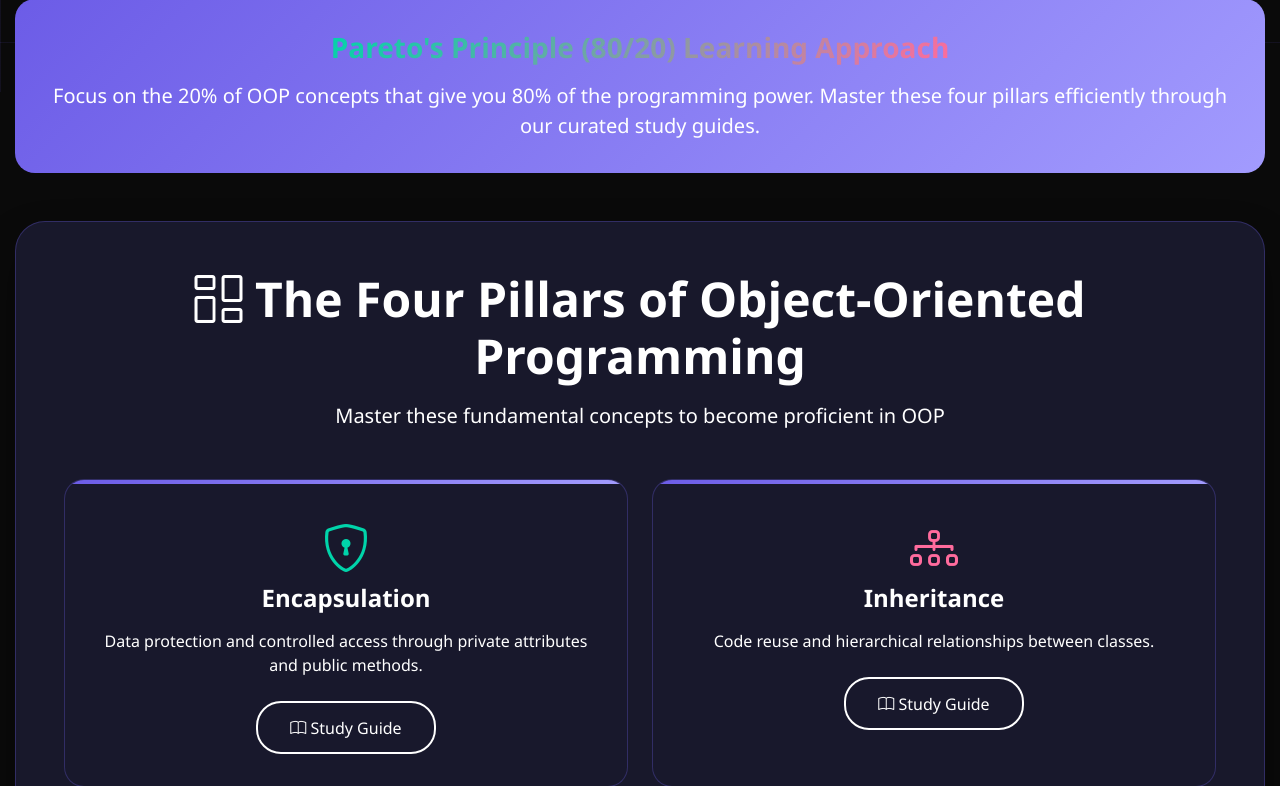
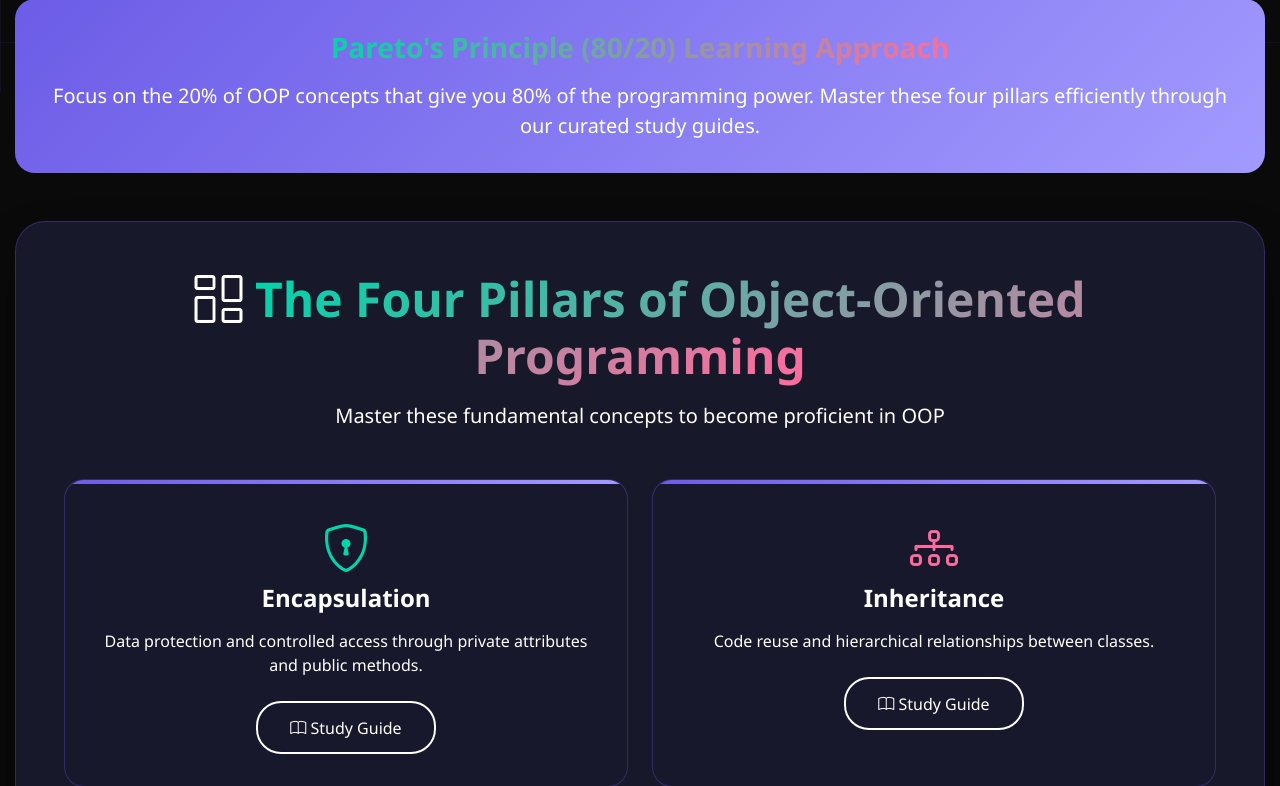
Before and after one commit to johnmikx/oop_cmpe103_learning_platform, a Flask app: page / in a window 1280 px wide. Shown: the part 708-1494 px from the top of the page. Run offline with Flask 3, Linux system fonts and the light colour scheme.

Commit message:
style: gradient text for title of pillars section

```diff
--- a/templates/index.html
+++ b/templates/index.html
@@ -339,7 +339,8 @@
         <section id="pillars" class="pillars-section">
             <div class="text-center mb-5">
                 <h2 class="display-5 fw-bold mb-3">
-                    <i class="bi bi-columns-gap"></i> The Four Pillars of Object-Oriented Programming
+                    <i class="bi bi-columns-gap"></i>
+                    <span class="gradient-text">The Four Pillars of Object-Oriented Programming</span>
                 </h2>
                 <p class="lead">Master these fundamental concepts to become proficient in OOP</p>
             </div>
```
